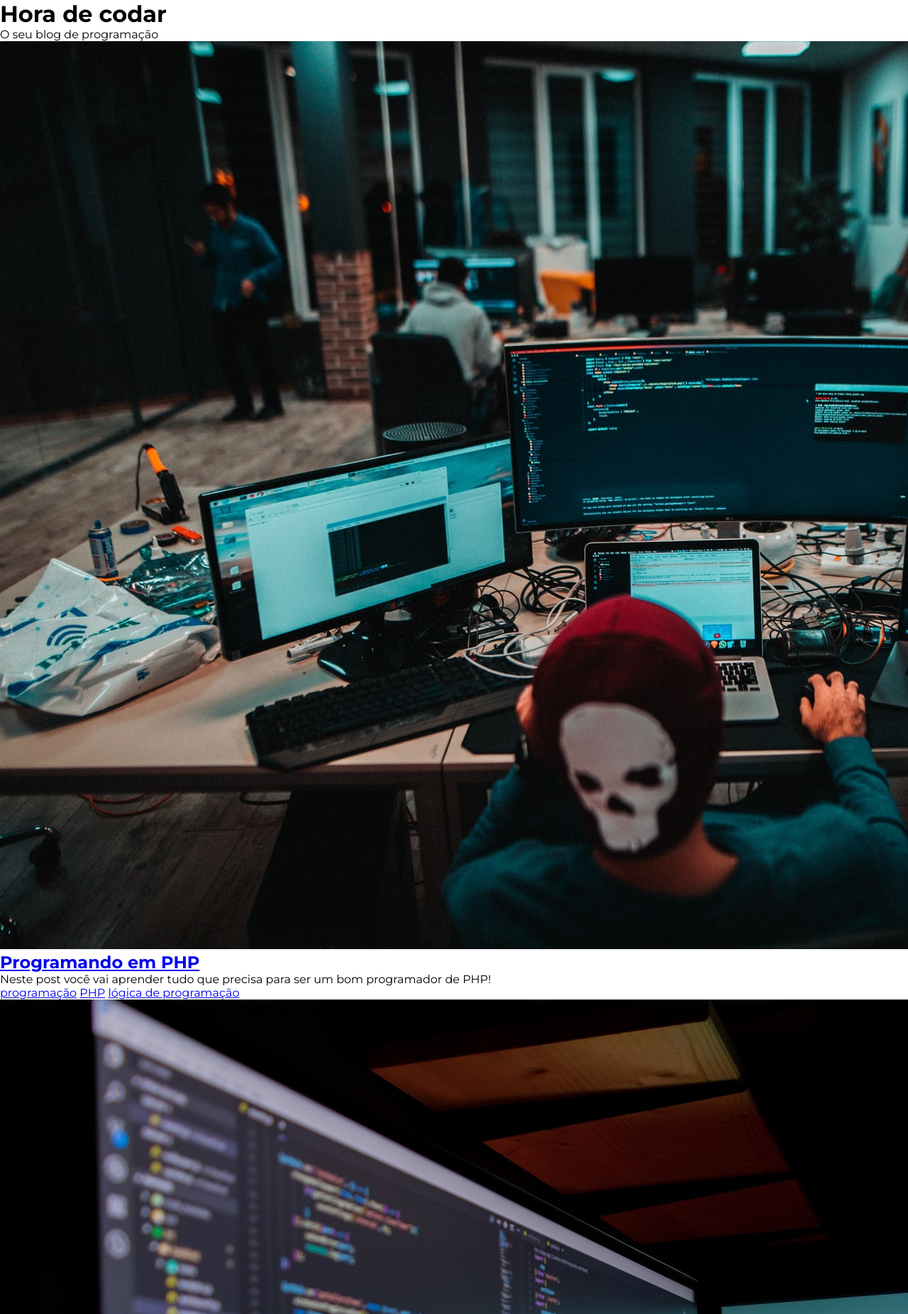
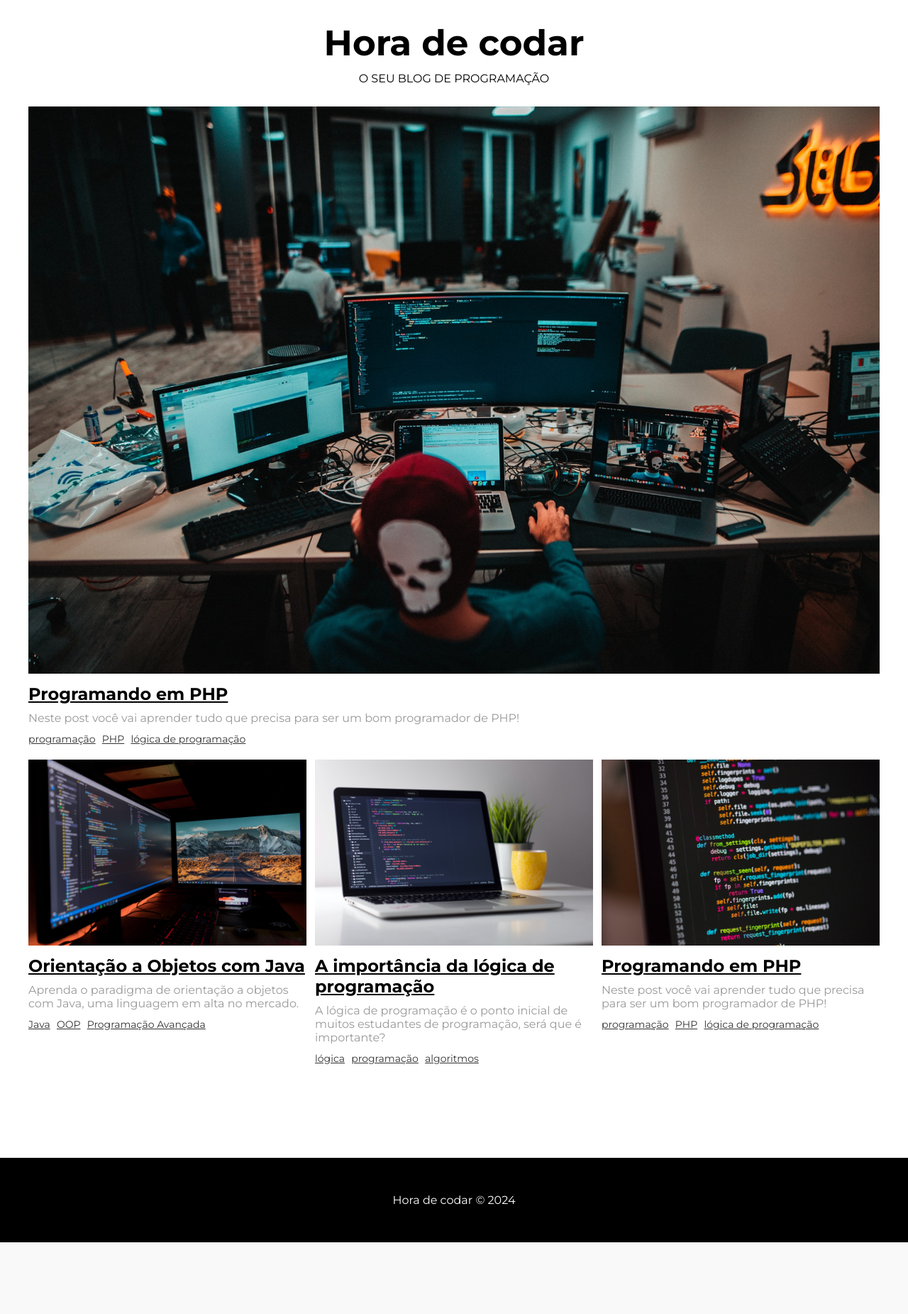
Before and after one commit to deLoretoMelo/Blog, a PHP site: page / in a window 1280 px wide; the page is wider, and only the part inside the window is pictured. Shown: the part 69-1920 px from the top of that part at 71% size. After the commit the page ends 1819 px from the top of that part, so only its background shows below. Run offline with PHP 8.4, Linux system fonts and the light colour scheme.

Commit message:
aplaying the css on the blog home

```diff
--- a/css/style.css
+++ b/css/style.css
@@ -50,6 +50,79 @@ main{
     color: #999;
 }
 
+/* HOME */
+
+#title-container{
+    min-width: 500px;
+    text-align: center;
+    margin-top: 30px;
+}
+
+#title-container h1{
+    font-size: 50px;
+}
+
+#title-container p{
+    margin-top: 10px;
+    text-transform: uppercase;
+    columns: #999;
+}
+
+#posts-container {
+    max-width: 1200px;
+    margin: 0 auto;
+    margin-top: 30px;
+    display: flex;
+    flex-wrap: wrap;
+}
+
+.post-box:first-child{
+    min-width: 100%;
+
+}
+
+.post-box{
+    flex: 1 1 0;
+    margin-bottom: 20px;
+}
+
+.post-box img{
+    width: 100%;
+}
+
+.post-box:nth-child(3){
+    margin: 0 1%;
+}
+
+.post-box .post-title{
+    font-size: 24px;
+    margin: 10px 0;
+
+}
+
+.post-box .post-title a{
+    color: #000;
+    transition: .5s;
+}
+
+.post-box .post-title a:hover{
+    color: #999;
+}
+
+.post-box .post-description{
+    color: #999;
+}
+
+.tags-container{
+    margin-top: 10px;
+}
+
+.tags-container a{
+    font-size: 14px;
+    color: #333;
+    display: inline-block;
+    margin-right: 5px;
+}
 /* FOOTER */
 
 footer{
--- a/index.php
+++ b/index.php
@@ -4,7 +4,7 @@
 ?>
 
 <main>
-    <div>
+    <div id="title-container">
         <h1>Hora de codar</h1>
         <p>O seu blog de programação</p>
     </div>
```
